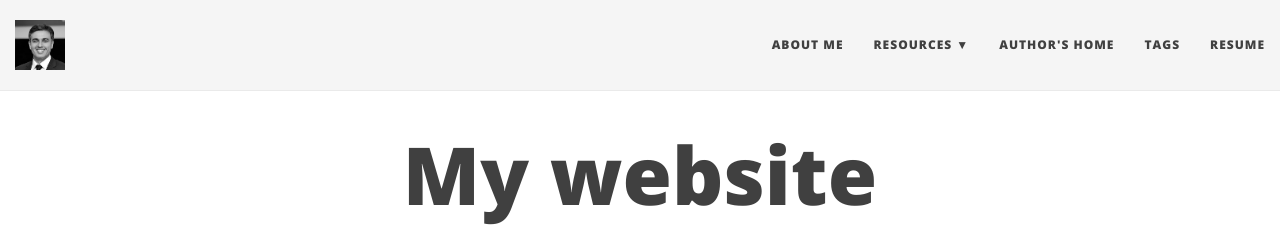
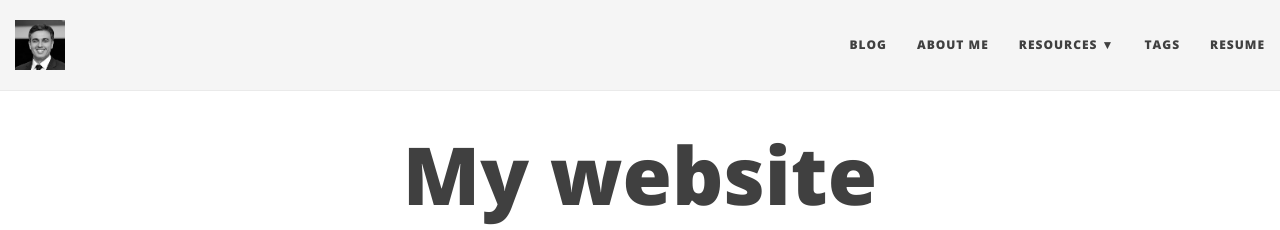
Before and after one commit to metintekeci/metintekeci.github.io, a Jekyll site: the page built from index.html, in a window 1280 px wide. Shown: the top 230 px of the page. Built offline with Jekyll 4.4.1, drawn with Linux system fonts in a browser that asks for light colours; nearby versions of some CDN libraries; the list of posts is cut into pages by our own code.

Commit message:
edit config yml

```diff
--- a/_config.yml
+++ b/_config.yml
@@ -20,11 +20,11 @@ description: Financial Consultant
 
 # List of links in the navigation bar
 navbar-links:
+  Blog: "http://metintekeci.com"
   About Me: "aboutme"
   Resources:
    - Beautiful Jekyll: "http://deanattali.com/beautiful-jekyll/"
    - Learn markdown: "http://www.markdowntutorial.com/"
-  Author's home: "http://deanattali.com"
   Tags: "https://metintekeci.com/tags/"
   Resume: "resume"
 
```
